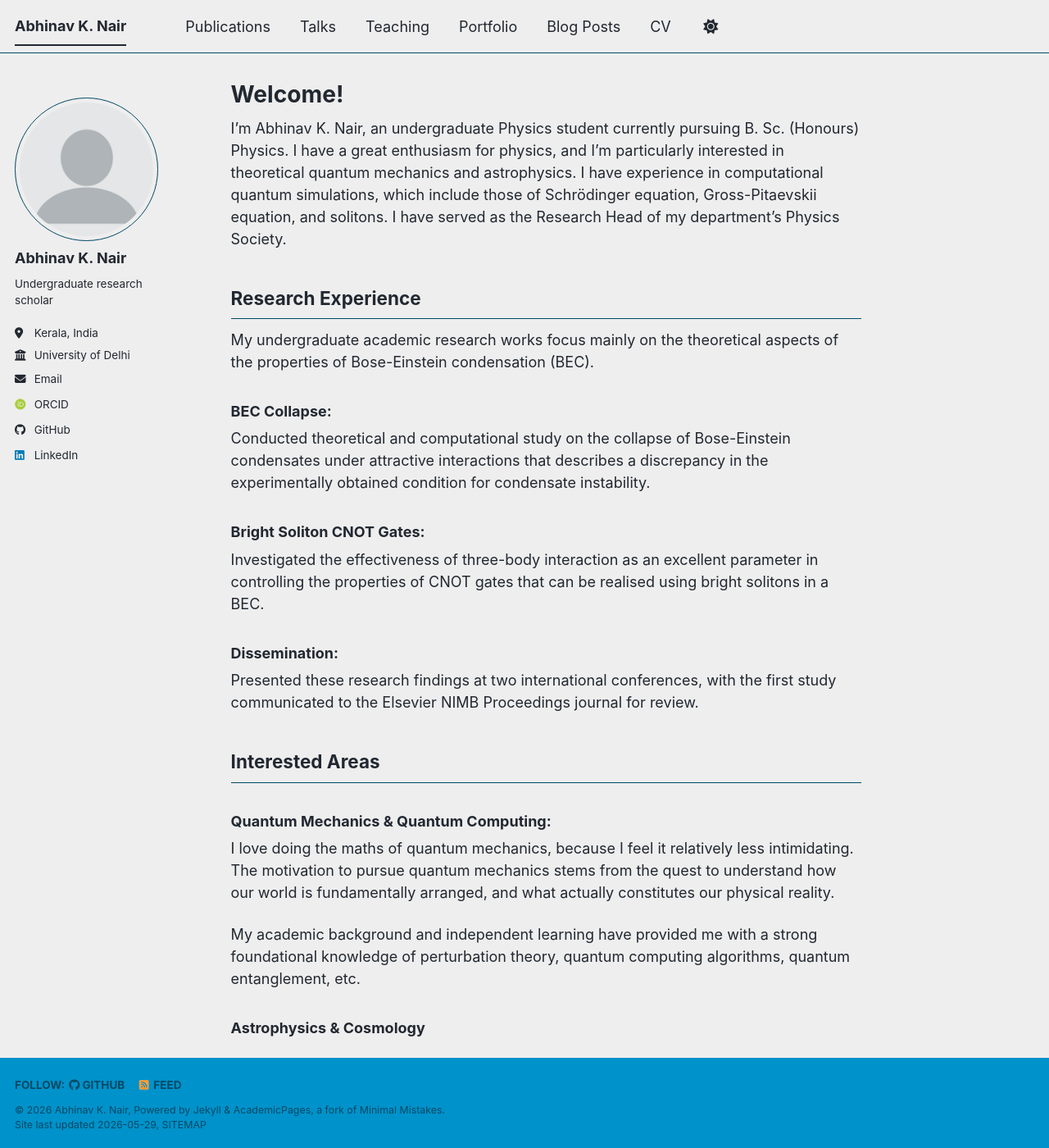
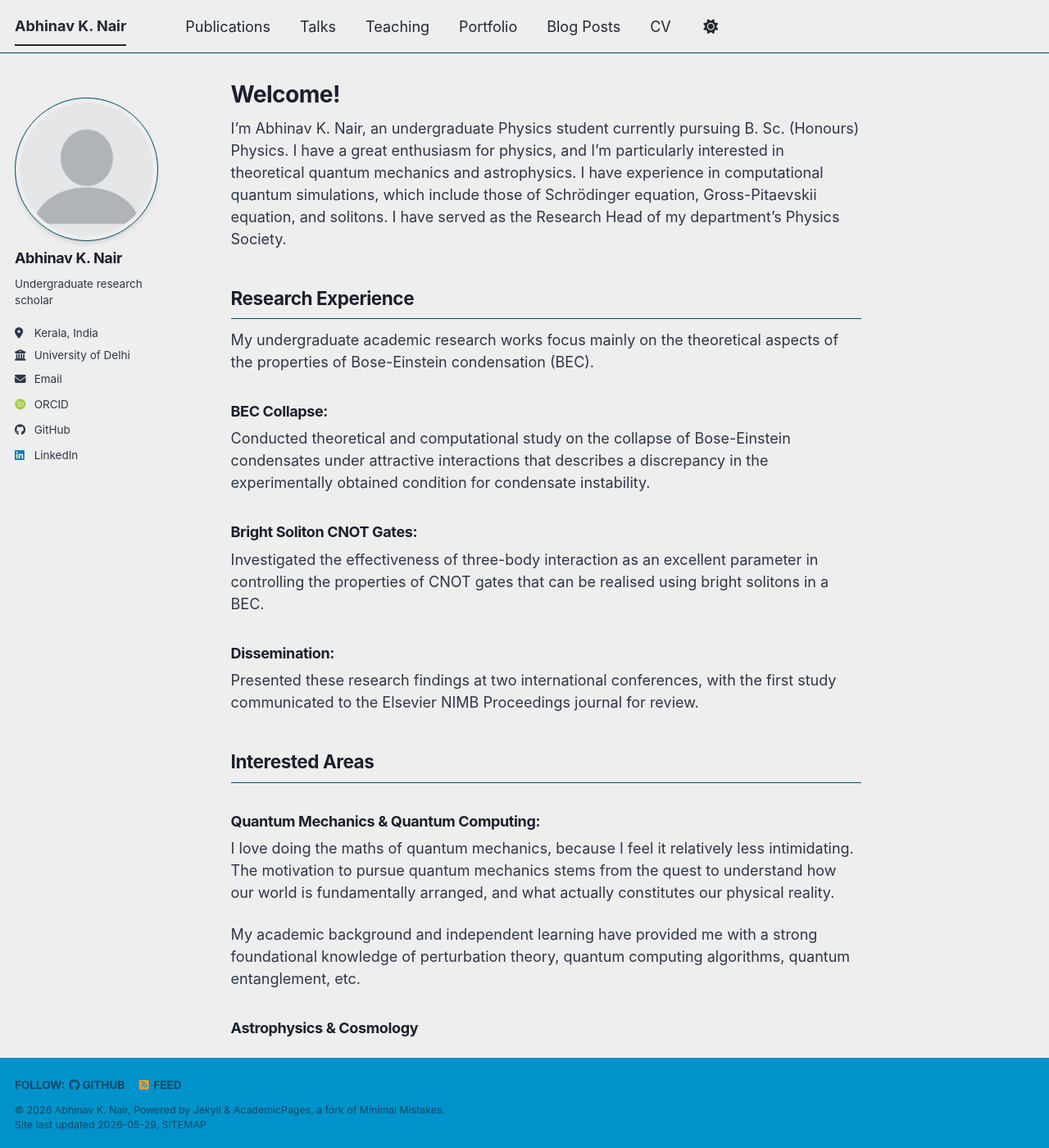
Before and after one commit to abhinavknair/abhinavknair.github.io, a Jekyll site: the page built from _pages/about.md, in a window 1280 px wide and 1400 px high. Shown: the whole window at 82% size. Built offline with Jekyll 4.4.1, drawn with Linux system fonts in a browser that asks for light colours; some web fonts are replaced; a script bundle is joined from its source files by our own code; library files that are not in the unit come from our copies.

Commit message:
Update main.scss

```diff
--- a/assets/css/main.scss
+++ b/assets/css/main.scss
@@ -41,3 +41,38 @@
     "vendor/font-awesome/solid",
     "vendor/font-awesome/brands"
 ;
+
+/* Custom Modern Overrides */
+
+/* 1. Modern Sans-Serif Font Stack (Inter/System UI) */
+body {
+  font-family: -apple-system, BlinkMacSystemFont, "Segoe UI", Roboto, Helvetica, Arial, sans-serif, "Apple Color Emoji", "Segoe UI Emoji";
+  color: #2d3748; /* Softer, modern dark grey instead of harsh black */
+}
+
+/* 2. Style Headings to look sleek and clean */
+h1, h2, h3, h4 {
+  font-family: -apple-system, BlinkMacSystemFont, "Segoe UI", Roboto, sans-serif;
+  font-weight: 700;
+  letter-spacing: -0.02em; /* Tighter letter-spacing for a premium look */
+  color: #1a202c;
+}
+
+/* 3. Make the Sidebar Avatar Round instead of square */
+.author__avatar img {
+  border-radius: 50% !important;
+  box-shadow: 0 4px 6px -1px rgba(0, 0, 0, 0.1), 0 2px 4px -1px rgba(0, 0, 0, 0.06); /* Soft shadow */
+}
+
+/* 4. Round the utility buttons (like the Follow button) */
+.btn {
+  border-radius: 20px !important;
+  text-transform: none !important; /* Removes dated all-caps text */
+  font-weight: 600;
+  padding: 0.5em 1.5em !important;
+}
+
+/* 5. Smooth Transition Animations */
+a, .btn {
+  transition: all 0.2s ease-in-out !important;
+}
```
